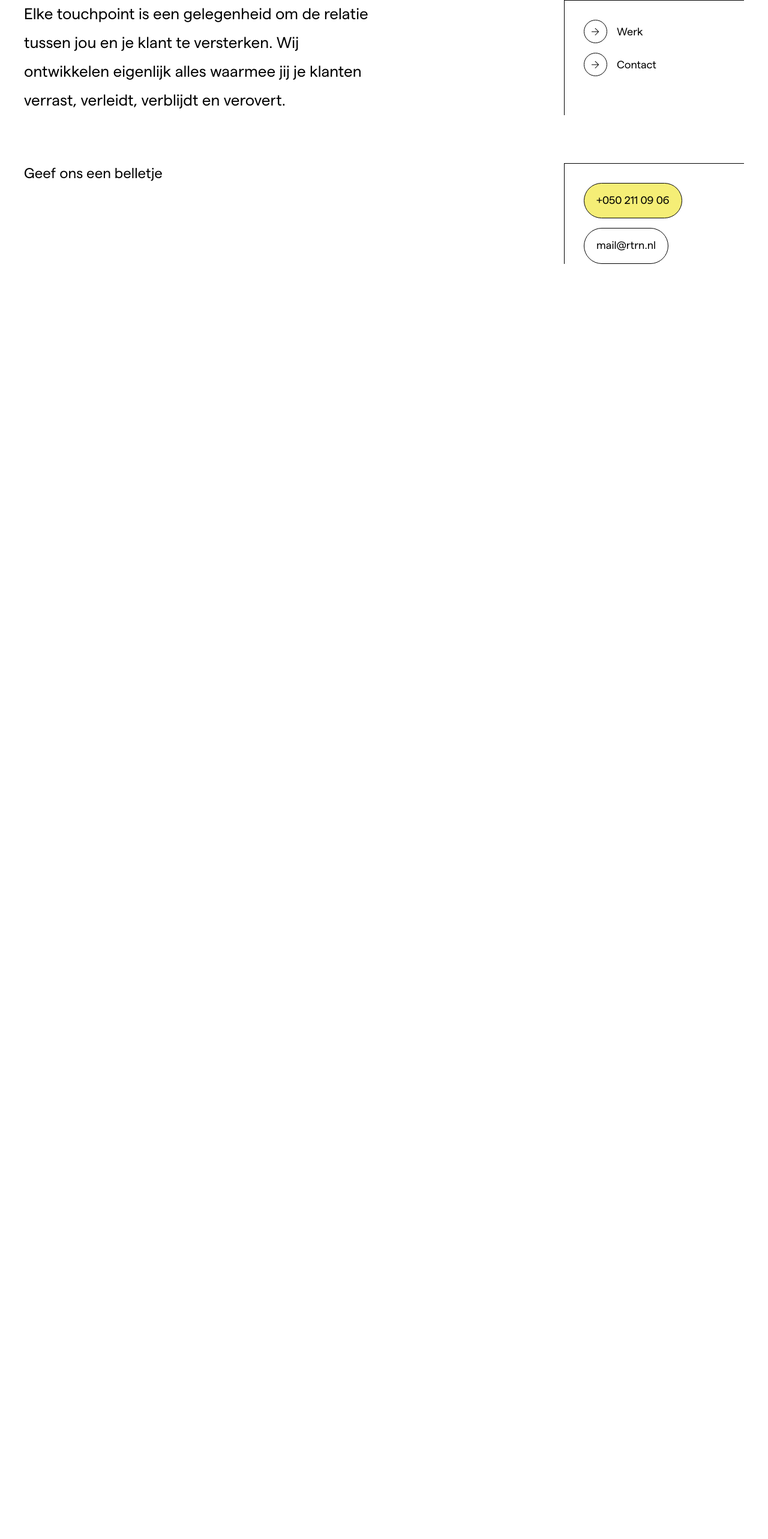
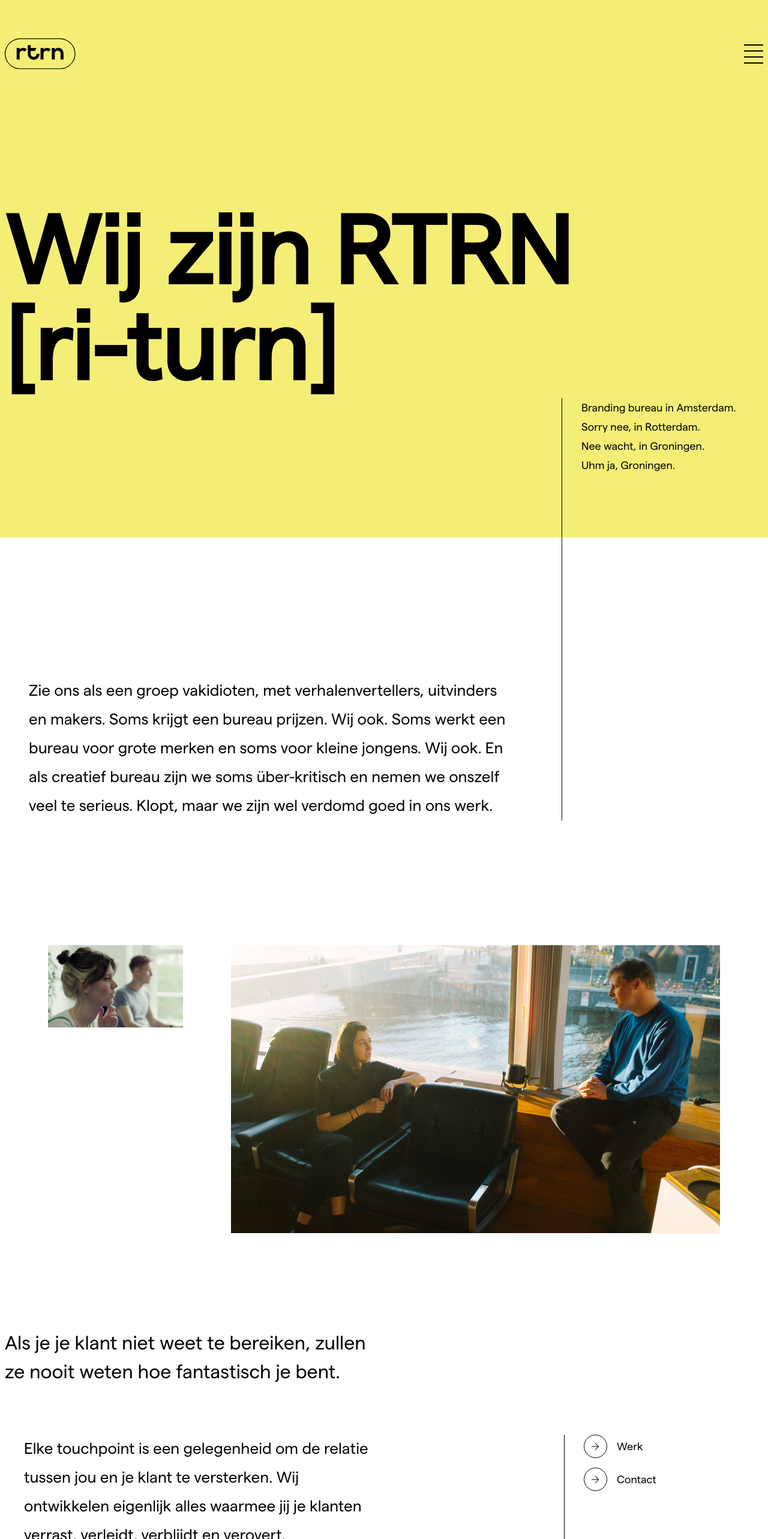
Before and after one commit to Tim-van-Gemert/RTRN-clone, a Next.js app: page / in a window 1280 px wide. Shown: the top 2566 px of the page at 60% size. Before the commit the page ends 800 px from the top, so only its background shows below. Built offline with nearby package versions, Linux system fonts and the light colour scheme.

Commit message:
added first itteration of line animation

```diff
--- a/src/components/stepSection/singleStep.js
+++ b/src/components/stepSection/singleStep.js
@@ -1,7 +1,7 @@
 import Buttons from "../templates/button"
 export default function SingleStep (props) {
     return (
-        <div className="w-full h-full flex justify-between group py-[16px] pl-[32px] border-l-[1px] border-black flex-col">
+        <div className="w-full h-full flex justify-between group py-[16px] pl-[32px] border-l-[1px] animateline border-black flex-col">
             <div className=" flex flex-col gap-[32px]">
                 <h4>{props.title}</h4>
                 <Buttons
--- a/src/components/templates/imageBlock.js
+++ b/src/components/templates/imageBlock.js
@@ -1,7 +1,7 @@
 export default function ImageBlock (props) {
     return (
     <div className="flex flex-col xl:flex-row w-full justify-center px-[8px] md:px-[40px] xl:px-[80px] xl:pb-[80px] md:pt-[80px] xl:pt-[128px] gap-[16px] md:gap-[40px] xl:gap-[80px]">
-        <div className="flex flex-col md:w-1/2 xl:w-full justify-between ">
+        <div className="flex flex-col md:w-1/2 xl:w-1/4 justify-between ">
         <img src={props.image1}/>
         </div>
         <img src={props.image3}/>
--- a/src/components/templates/paragraph.js
+++ b/src/components/templates/paragraph.js
@@ -4,13 +4,13 @@
     return (
         <div className="w-full px-[16px] md:px-[40px] flex flex-col xl:flex-row justify-center">
         <div className={`xl:w-site ${props.inHero && props.contentTopLeft == "" ? 'xl:h-[704px] ' : ''} grid  gap-[64px] xl:gap-[0px] grid-cols-1 xl:grid-cols-4`}>
-            <div className={` ${props.inHero ? 'justify-end' : ''}  ${props.size == "p-s" ? 'primary-text' : 'mp2 xl:paragraph'} xl:col-span-3 xl:pr-[80px] w-full flex flex-col gap-6 `}>
+            <div className={` ${props.inHero ? 'justify-end' : ''}  ${props.size == "p-s" ? 'primary-text  xl:paragraph' : 'paragraph'} xl:col-span-3 xl:pr-[80px] w-full flex flex-col gap-6 `}>
                 <div className={` ${props.inHero ? 'w-full' : 'xl:w-[592px]'}`}>
                 {props.contentTopLeft}
                 {props.contentBottomLeft}
                 </div>
             </div>
-            <div className="secondary-text flex flex-col gap-[16px] col-span-1 pt-[32px] xl:pl-[32px] border-t-[1px] xl:border-l-[1px] border-black  w-full">
+            <div className="secondary-text animateline flex flex-col gap-[16px] col-span-1 pt-[32px] xl:pt-[0px] xl:pl-[32px] border-t-[1px] xl:border-t-[0px] xl:border-l-[1px] border-black  w-full">
                 {props.contentTopRight}
                 {props.contentBottomRight}
             </div>
--- a/src/components/templates/text.js
+++ b/src/components/templates/text.js
@@ -1,7 +1,7 @@
 export default function Text (props) {
     return (
     <div className="w-full px-[16px] md:px-[56px] xl:px-[0px] flex justify-center">
-        <div className={`w-site   ${props.size == "p" ? 'md:paragraph' : 'md:h2'} mp1`}>{props.text}</div>
+        <div className={`w-site   ${props.size == "p" ? 'md:paragraph mp1' : 'md:h2'} h2`}>{props.text}</div>
     </div>
     )
 }
--- a/src/pages/_app.js
+++ b/src/pages/_app.js
@@ -5,9 +5,9 @@
 export default function App({ Component, pageProps }) {
   return (
     <div className='flex flex-col items-center w-full'>
-    {/* <Header/> */}
+    <Header/>
     <Component {...pageProps} />
-    {/* <Footer/> */}
+    <Footer/>
     </div>
   )
 }
--- a/src/pages/index.js
+++ b/src/pages/index.js
@@ -7,15 +7,15 @@
 export default function Home() {
   return (
     <div className="w-full h-full flex flex-col gap-[80px]">
-      {/* <Hero /> */}
-      {/* <ImageBlock
+      <Hero />
+      <ImageBlock
         image1={'/image1.png'}
         image3={'/image3.png'}
-      /> */}
-      {/* <Text
+      />
+      <Text
         text={['Als je je klant niet weet te bereiken, zullen', <br></br>, 'ze nooit weten hoe fantastisch je bent.']}
         size={'p'}
-      /> */}
+      />
       <Paragraph
         inHero={false}
         size={'p-s'}
@@ -43,15 +43,15 @@
           ]]
         }
       />
-      {/* <Steps /> */}
-      {/* <ImageBlock
+      <Steps />
+      <ImageBlock
         image1={'/image1.png'}
         image3={'/image3.png'}
       />
       <Text
         text={'Klaar voor verandering?'}
         size={'h2'}
-      /> */}
+      />
       <Paragraph
         inHero={false}
         size={'p'}
--- a/src/styles/globals.css
+++ b/src/styles/globals.css
@@ -116,10 +116,21 @@
 
 .mp2 {
   color: var(--black, #000);
-  /* Mobile/P2 */
   font-family: Matter;
   font-size: 24px;
   font-style: normal;
   font-weight: 400;
   line-height: 36px; /* 150% */
 }
+
+
+
+
+@keyframes LineAnimation {
+  from {height: 0%;}
+  to {height: 100%;}
+}
+
+.animateline {
+  animation: 2s ease-in-out LineAnimation;
+}
```
